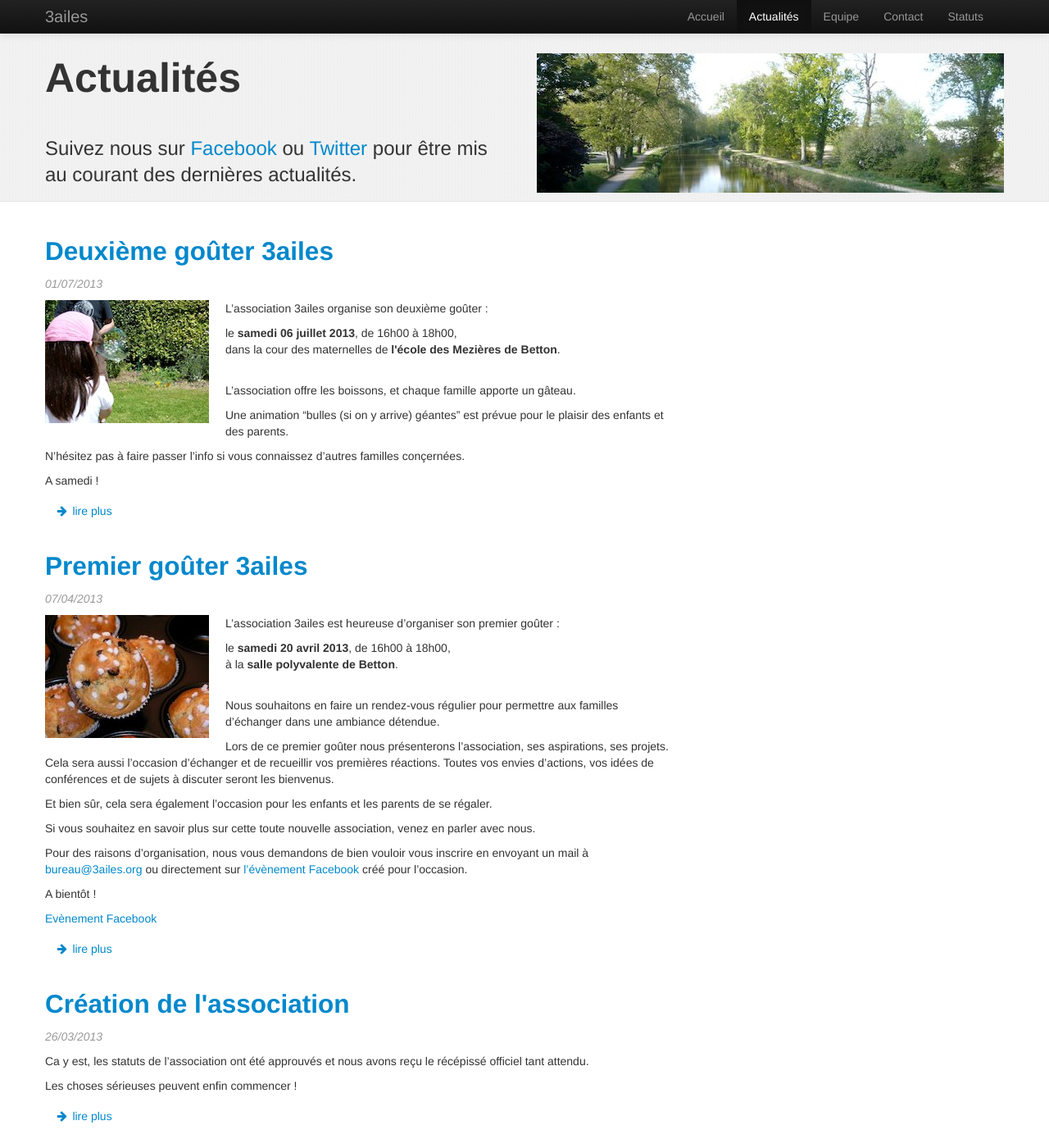
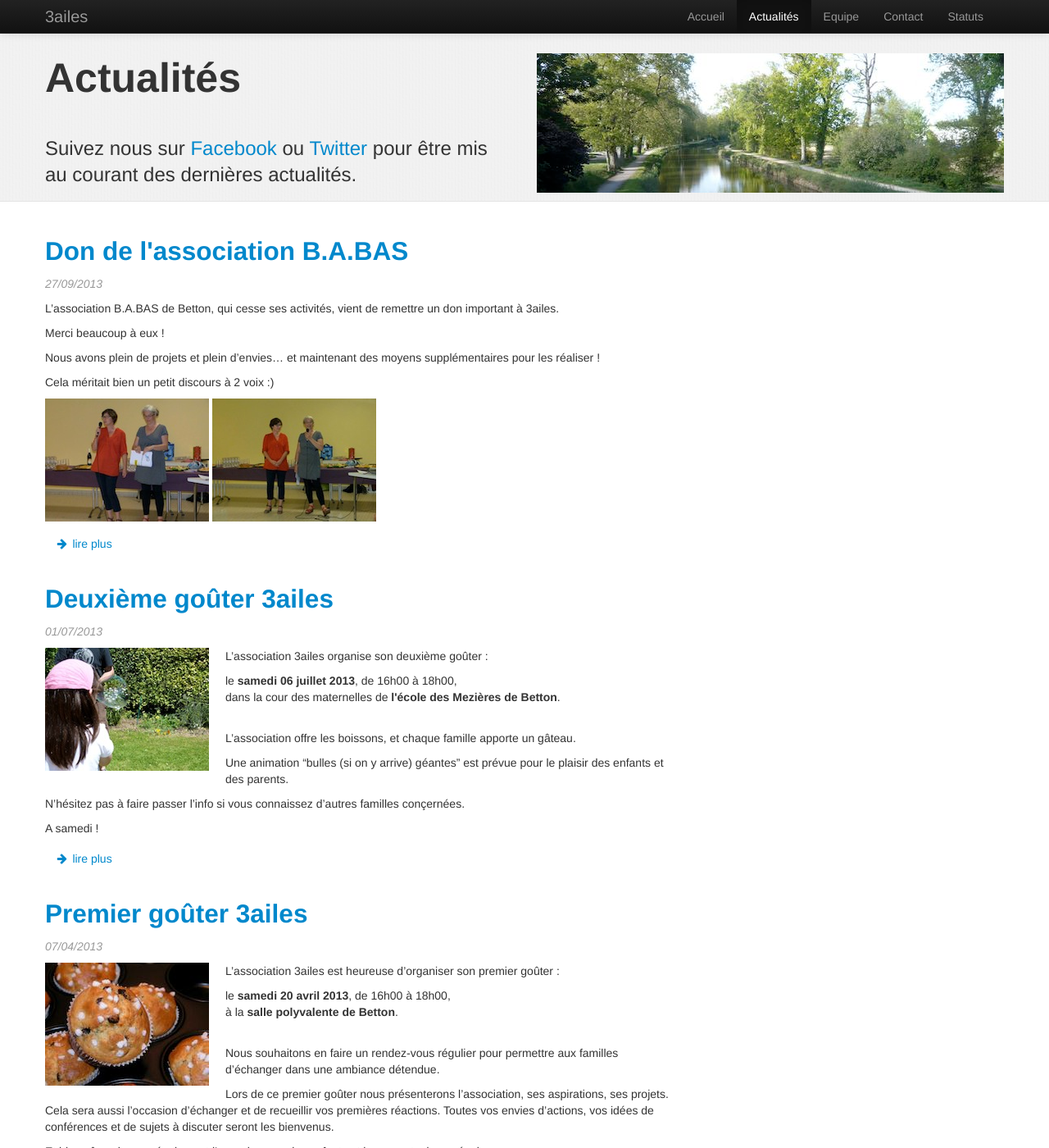
Before and after one commit to aymerick/3ailes, a Jekyll site: the page built from actualites.html, in a window 1280 px wide and 1400 px high. Shown: the whole window at 82% size. Built offline with Jekyll 4.4.1, drawn with Linux system fonts in a browser that asks for light colours; Markdown is read by kramdown in place of the engine named in the settings.

Commit message:
New post: Don de l'association B.A.BAS

```diff
--- /dev/null
+++ b/_posts/2013-09-27-don-association-babas.md
@@ -0,0 +1,20 @@
+---
+layout: post
+body-id: actualites-post
+category: actualites
+title: Don de l'association B.A.BAS
+---
+
+L'association B.A.BAS de Betton, qui cesse ses activités, vient de remettre un don important à 3ailes.
+
+Merci beaucoup à eux !
+
+Nous avons plein de projets et plein d'envies... et maintenant des moyens supplémentaires pour les réaliser !
+
+Cela méritait bien un petit discours à 2 voix :)
+
+![B.A.BAS Cécile][1]
+![B.A.BAS Karine][2]
+
+[1]: /img/babas-1-200x150.jpg
+[2]: /img/babas-2-200x150.jpg
--- a/css/3ailes.css
+++ b/css/3ailes.css
@@ -158,8 +158,10 @@ header .header-img {
 /* Images are centered */
 #actualites .post-excerpt img,
 #actualites-post .post-content img {
+/*
   display: block;
   margin: 20px auto;
+*/
 }
 
 /* The first image of the first paragragphe is right-floating */
```
Also changed, not shown: img/babas-1-200x150.jpg (added), img/babas-2-200x150.jpg (added).
